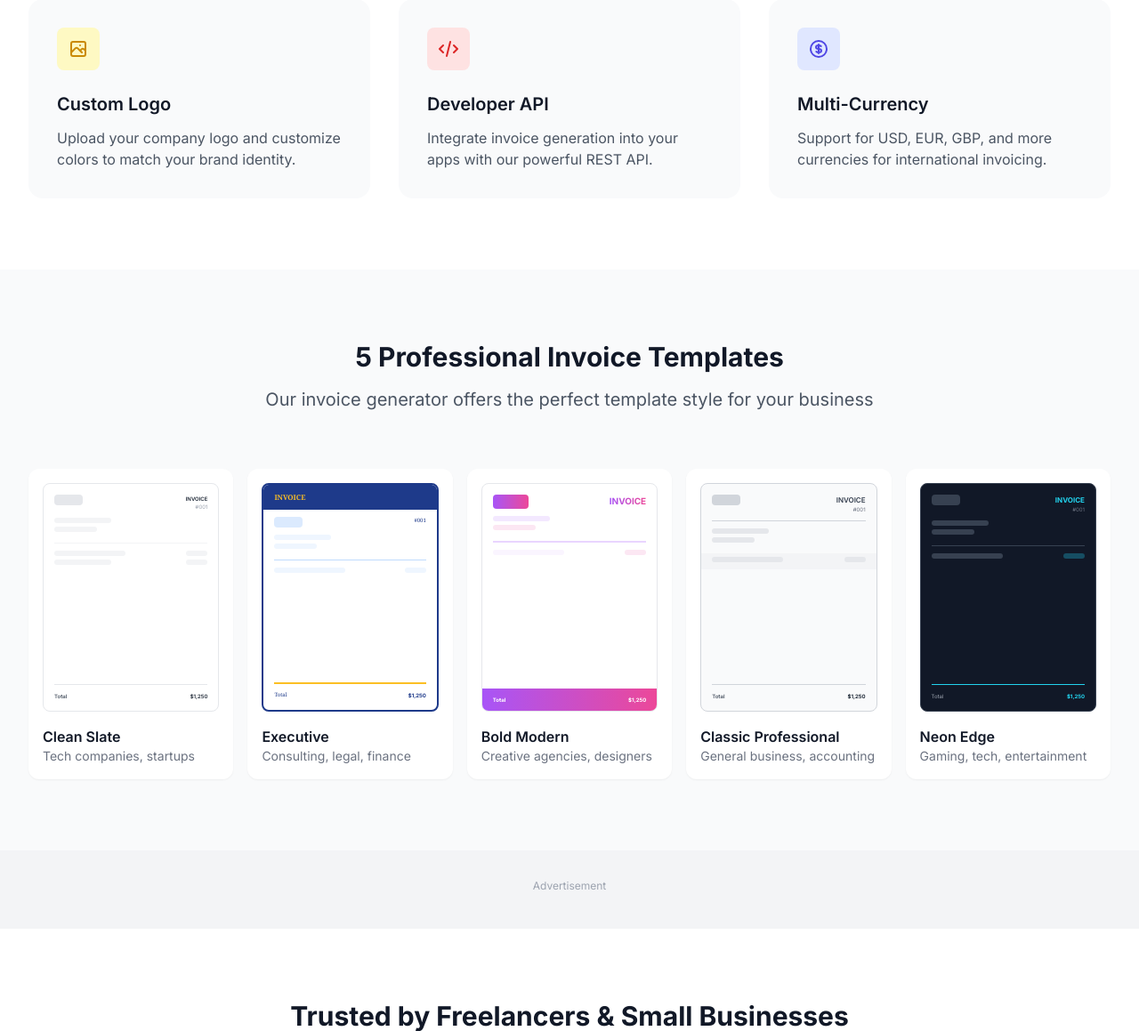
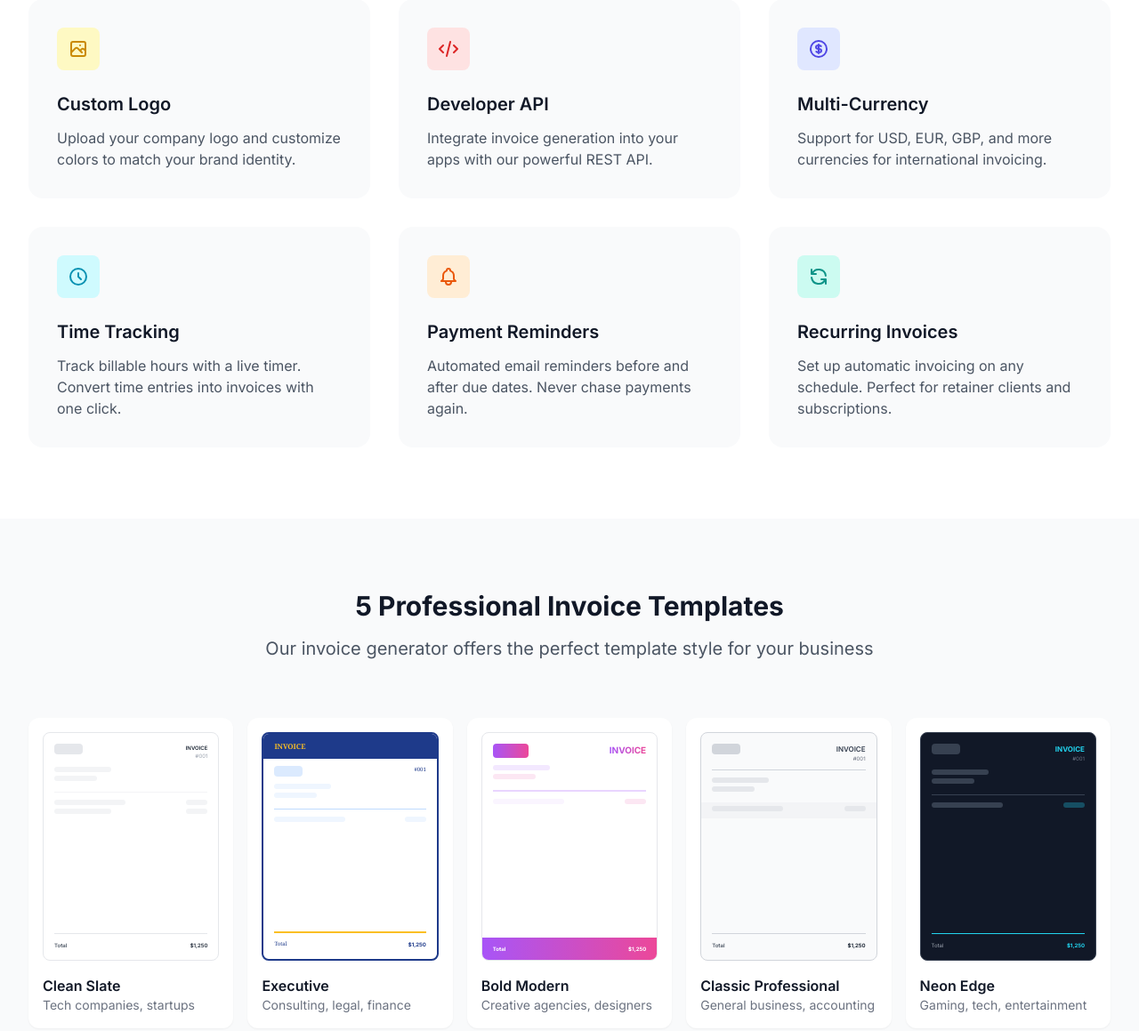
Before and after one commit to ryanpate/invoice-generator, a Django app: template templates/landing/index.html in a window 1280 px wide. Shown: the part 1214-2373 px from the top of the page at 89% size. Run offline with Django 4.2, Linux system fonts and the light colour scheme; the template is opened without the code that fills it, so the values that code supplies are empty; some libraries are stand-ins or nearby versions.

Commit message:
Add Time Tracking to landing page features section
Added three new feature cards to the features grid:
- Time Tracking: billable hours with live timer
- Payment Reminders: automated email reminders
- Recurring Invoices: automatic invoicing on schedule

Co-Authored-By: Claude Opus 4.5 <noreply@anthropic.com>

```diff
--- a/templates/landing/index.html
+++ b/templates/landing/index.html
@@ -106,6 +106,39 @@
                 </div>
                 <h3 class="text-xl font-semibold text-gray-900 mb-3">{% trans "Multi-Currency" %}</h3>
                 <p class="text-gray-600">{% trans "Support for USD, EUR, GBP, and more currencies for international invoicing." %}</p>
+            </div>
+
+            <!-- Feature 7 - Time Tracking -->
+            <div class="p-8 bg-gray-50 rounded-2xl">
+                <div class="w-12 h-12 bg-cyan-100 rounded-lg flex items-center justify-center mb-6">
+                    <svg class="w-6 h-6 text-cyan-600" fill="none" stroke="currentColor" viewBox="0 0 24 24">
+                        <path stroke-linecap="round" stroke-linejoin="round" stroke-width="2" d="M12 8v4l3 3m6-3a9 9 0 11-18 0 9 9 0 0118 0z"></path>
+                    </svg>
+                </div>
+                <h3 class="text-xl font-semibold text-gray-900 mb-3">{% trans "Time Tracking" %}</h3>
+                <p class="text-gray-600">{% trans "Track billable hours with a live timer. Convert time entries into invoices with one click." %}</p>
+            </div>
+
+            <!-- Feature 8 - Payment Reminders -->
+            <div class="p-8 bg-gray-50 rounded-2xl">
+                <div class="w-12 h-12 bg-orange-100 rounded-lg flex items-center justify-center mb-6">
+                    <svg class="w-6 h-6 text-orange-600" fill="none" stroke="currentColor" viewBox="0 0 24 24">
+                        <path stroke-linecap="round" stroke-linejoin="round" stroke-width="2" d="M15 17h5l-1.405-1.405A2.032 2.032 0 0118 14.158V11a6.002 6.002 0 00-4-5.659V5a2 2 0 10-4 0v.341C7.67 6.165 6 8.388 6 11v3.159c0 .538-.214 1.055-.595 1.436L4 17h5m6 0v1a3 3 0 11-6 0v-1m6 0H9"></path>
+                    </svg>
+                </div>
+                <h3 class="text-xl font-semibold text-gray-900 mb-3">{% trans "Payment Reminders" %}</h3>
+                <p class="text-gray-600">{% trans "Automated email reminders before and after due dates. Never chase payments again." %}</p>
+            </div>
+
+            <!-- Feature 9 - Recurring Invoices -->
+            <div class="p-8 bg-gray-50 rounded-2xl">
+                <div class="w-12 h-12 bg-teal-100 rounded-lg flex items-center justify-center mb-6">
+                    <svg class="w-6 h-6 text-teal-600" fill="none" stroke="currentColor" viewBox="0 0 24 24">
+                        <path stroke-linecap="round" stroke-linejoin="round" stroke-width="2" d="M4 4v5h.582m15.356 2A8.001 8.001 0 004.582 9m0 0H9m11 11v-5h-.581m0 0a8.003 8.003 0 01-15.357-2m15.357 2H15"></path>
+                    </svg>
+                </div>
+                <h3 class="text-xl font-semibold text-gray-900 mb-3">{% trans "Recurring Invoices" %}</h3>
+                <p class="text-gray-600">{% trans "Set up automatic invoicing on any schedule. Perfect for retainer clients and subscriptions." %}</p>
             </div>
         </div>
     </div>
```
